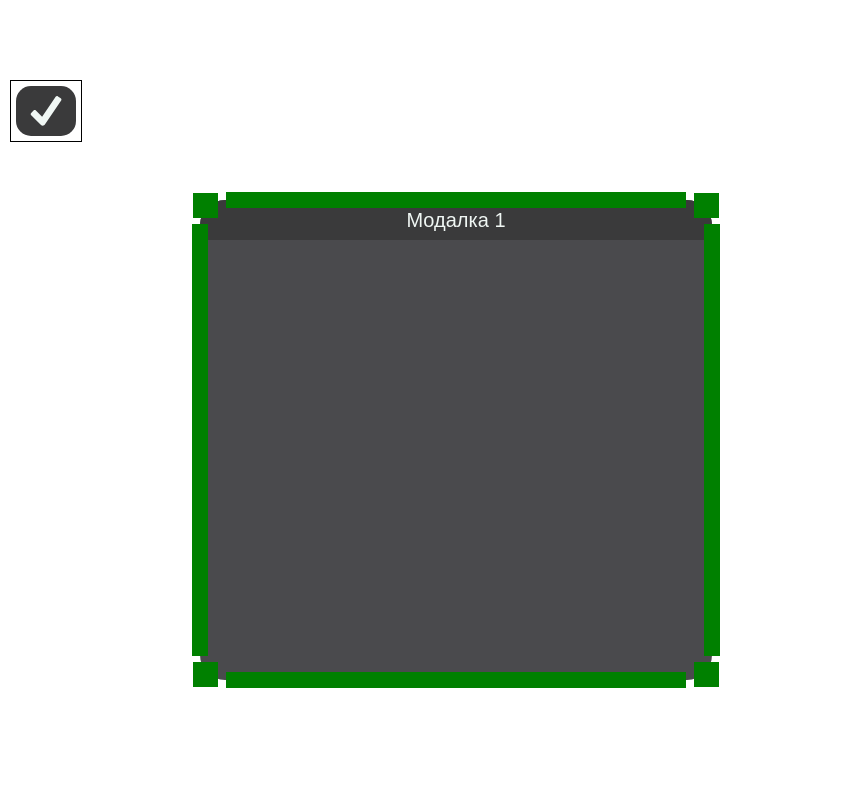
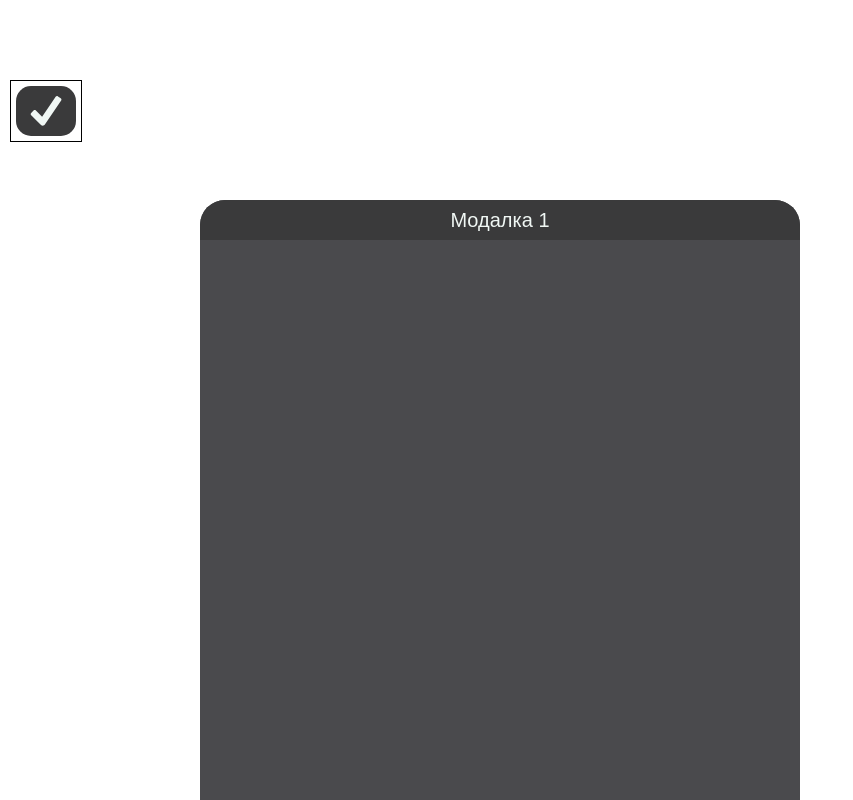
Before and after one commit to vlaus9/InterBiMatter, a React (Vite) app: page / in a window 1280 px wide. Shown: the top 800 px of the page, without its empty margins (0-853 px from the left). Built offline with nearby package versions, Linux system fonts and the light colour scheme.

Commit message:
fix: Исправлен resize и drag унив модалки

```diff
--- a/components/ModalWindow/ModalWindow.tsx
+++ b/components/ModalWindow/ModalWindow.tsx
@@ -13,9 +13,18 @@ const ModalWindow: React.FC<IModalWindowProps> = ({ config }) => {
     const { modalWindowRef, position, size, handleResize, handleDrag } = useDynamicsModalWindow()
     const { onResizeStart, onDragStart } = useDragResize(handleResize, handleDrag)
 
+
     return (
         <>
-            <div ref={modalWindowRef} className={`absolute left-[200px] top-[200px] w-[40vw] h-[60vh] bg-[var(--bg-secondary)] rounded-[25px]`}>
+            <div
+            ref={modalWindowRef}
+            style={{
+                height: `${size.height}px`,
+                width: `${size.width}px`,
+                left: `${position.x}px`,
+                top: `${position.y}px`
+                }}
+            className={`absolute bg-[var(--bg-secondary)] rounded-[25px]`}>
                <header onMouseDown={onDragStart} className='flex items-center justify-center h-[40px] bg-[var(--bg-primary)] rounded-t-[25px] '>
                     <h1 className='text-xl text-[var(--text-primary)]'>{config.name}</h1>
                </header>
--- a/components/ModalWindow/ModalWindowDraggingFrame.tsx
+++ b/components/ModalWindow/ModalWindowDraggingFrame.tsx
@@ -1,4 +1,4 @@
-import { useRef } from 'react'
+
 
 interface IModalWindowDraggingFrameProps {
     onResizeStart: (direction: string) => (e: React.MouseEvent) => void
@@ -8,19 +8,17 @@ const ModalWindowDraggingFrame: React.FC<IModalWindowDraggingFrameProps> = ({onR
 
     return (
         <>
-            <div onMouseDown={onResizeStart('top')} className='top-border absolute left-[5%] right-[5%] top-[-8px] h-[16px] bg-[green] cursor-row-resize'></div>
-            <div onMouseDown={onResizeStart('right')} className='right-border absolute top-[5%] bottom-[5%] right-[-8px] w-[16px] bg-[green] cursor-col-resize'></div>
-            <div onMouseDown={onResizeStart('bottom')} className='bottom-border absolute left-[5%] right-[5%] bottom-[-8px] h-[16px] bg-[green] cursor-row-resize'></div>
-            <div onMouseDown={onResizeStart('left')} className='left-border absolute top-[5%] bottom-[5%] left-[-8px] w-[16px] bg-[green] cursor-col-resize'></div>
+            <div onMouseDown={onResizeStart('top')} className='top-border absolute left-[5%] right-[5%] top-[-8px] h-[16px] cursor-row-resize'></div>
+            <div onMouseDown={onResizeStart('right')} className='right-border absolute top-[5%] bottom-[5%] right-[-8px] w-[16px] cursor-col-resize'></div>
+            <div onMouseDown={onResizeStart('bottom')} className='bottom-border absolute left-[5%] right-[5%] bottom-[-8px] h-[16px] cursor-row-resize'></div>
+            <div onMouseDown={onResizeStart('left')} className='left-border absolute top-[5%] bottom-[5%] left-[-8px] w-[16px] cursor-col-resize'></div>
 
-            <div onMouseDown={onResizeStart('top-left')} className='top-left absolute left-[-7px] top-[-7px] w-[25px] h-[25px] bg-[green] cursor-nwse-resize'></div>
-            <div onMouseDown={onResizeStart('top-right')} className='top-right absolute right-[-7px] top-[-7px] w-[25px] h-[25px] bg-[green] cursor-nesw-resize'></div>
-            <div onMouseDown={onResizeStart('bottom-right')} className='bottom-right absolute right-[-7px] bottom-[-7px] w-[25px] h-[25px] bg-[green] cursor-nwse-resize'></div>
-            <div onMouseDown={onResizeStart('bottom-left')} className='bottom-left absolute left-[-7px] bottom-[-7px] w-[25px] h-[25px] bg-[green] cursor-nesw-resize'></div>
+            <div onMouseDown={onResizeStart('top-left')} className='top-left absolute left-[-7px] top-[-7px] w-[25px] h-[25px] cursor-nwse-resize'></div>
+            <div onMouseDown={onResizeStart('top-right')} className='top-right absolute right-[-7px] top-[-7px] w-[25px] h-[25px] cursor-nesw-resize'></div>
+            <div onMouseDown={onResizeStart('bottom-right')} className='bottom-right absolute right-[-7px] bottom-[-7px] w-[25px] h-[25px] cursor-nwse-resize'></div>
+            <div onMouseDown={onResizeStart('bottom-left')} className='bottom-left absolute left-[-7px] bottom-[-7px] w-[25px] h-[25px] cursor-nesw-resize'></div>
         </>
     )
 }
 
 export default ModalWindowDraggingFrame
-
-//true если нажали и запускается dragstart если потянули то запускается dragging
--- a/components/ModalWindow/hooks/useDragResize.ts
+++ b/components/ModalWindow/hooks/useDragResize.ts
@@ -10,13 +10,18 @@ const useDragResize = (
         e.preventDefault()
         e.stopPropagation()
 
-        const startX = e.clientX
-        const startY = e.clientY
+        let startX = e.clientX
+        let startY = e.clientY
 
         const handleMouseMove = (moveEvent: MouseEvent) => {
-            const deltaX = moveEvent.clientX - startX
-            const deltaY = moveEvent.clientY - startY
+            let deltaX = moveEvent.clientX - startX
+            let deltaY = moveEvent.clientY - startY
             onResize(direction, deltaX, deltaY)
+
+            startX = moveEvent.clientX
+            startY = moveEvent.clientY
+            deltaX = 0
+            deltaY = 0
         }
 
         const handleMouseUp = () => {
@@ -33,13 +38,16 @@ const useDragResize = (
 
         e.preventDefault()
 
-        const startX = e.clientX
-        const startY = e.clientY
+        let startX = e.clientX
+        let startY = e.clientY
 
         const handleMouseMove = (moveEvent: MouseEvent) => {
             const deltaX = moveEvent.clientX - startX
             const deltaY = moveEvent.clientY - startY
             onDrag(deltaX, deltaY)
+
+            startX = moveEvent.clientX
+            startY = moveEvent.clientY
         }
 
         const handleMouseUp = () => {
--- a/components/ModalWindow/hooks/useDynamicsModalWindow.ts
+++ b/components/ModalWindow/hooks/useDynamicsModalWindow.ts
@@ -1,4 +1,4 @@
-import { useRef, useCallback, useState } from 'react'
+import { useRef, useCallback, useState, useEffect } from 'react'
 
 interface IPosition {
     x: number
@@ -16,17 +16,23 @@ const useDynamicsModalWindow = (initialPosition: IPosition = {x: 200, y: 200}) =
     const [position, setPosition] = useState<IPosition>(initialPosition);
     const [size, setSize] = useState<ISize>({width: 600, height: 800});
 
+    const positionRef = useRef(position)
+
+    useEffect(() => {
+        positionRef.current = position
+    }, [position])
+
     const handleResize = useCallback((direction: string, deltaX: number, deltaY: number) => {
 
         setSize(prevSize => {
             const newSize = { ...prevSize }
-            const newPosition = { ...position }
+            const currentPosition = { ...positionRef.current }
 
 
         switch(direction) {
             case 'top':
                 newSize.height = Math.max(500, prevSize.height - deltaY)
-                newPosition.y += deltaY
+                currentPosition.y += deltaY
                 break
             case 'right':
                 newSize.width = Math.max(400, prevSize.width + deltaX)
@@ -36,23 +42,23 @@ const useDynamicsModalWindow = (initialPosition: IPosition = {x: 200, y: 200}) =
                 break
             case 'left':
                 newSize.width = Math.max(400, prevSize.width - deltaX)
-                newPosition.x += deltaX
+                currentPosition.x += deltaX
                 break
             case 'top-left':
                 newSize.height = Math.max(500, prevSize.height - deltaY)
                 newSize.width = Math.max(400, prevSize.width - deltaX)
-                newPosition.y += deltaY
-                newPosition.x += deltaX
+                currentPosition.y += deltaY
+                currentPosition.x += deltaX
                 break
             case 'top-right':
                 newSize.width = Math.max(300, prevSize.width + deltaX)
                 newSize.height = Math.max(200, prevSize.height - deltaY)
-                newPosition.y += deltaY
+                currentPosition.y += deltaY
                 break
             case 'bottom-left':
                 newSize.width = Math.max(300, prevSize.width - deltaX)
                 newSize.height = Math.max(200, prevSize.height + deltaY)
-                newPosition.x += deltaX
+                currentPosition.x += deltaX
                 break
             case 'bottom-right':
                 newSize.width = Math.max(300, prevSize.width + deltaX)
@@ -60,11 +66,11 @@ const useDynamicsModalWindow = (initialPosition: IPosition = {x: 200, y: 200}) =
                 break
             }
 
-            setPosition(newPosition)
+            setPosition(currentPosition)
             return newSize
         })
 
-    }, [position])
+    }, [])
 
     const handleDrag = useCallback((deltaX: number, deltaY: number) => {
         setPosition(prev => ({
@@ -80,6 +86,7 @@ const useDynamicsModalWindow = (initialPosition: IPosition = {x: 200, y: 200}) =
         handleResize,
         handleDrag
     }
+
 }
 
 export default useDynamicsModalWindow
```
